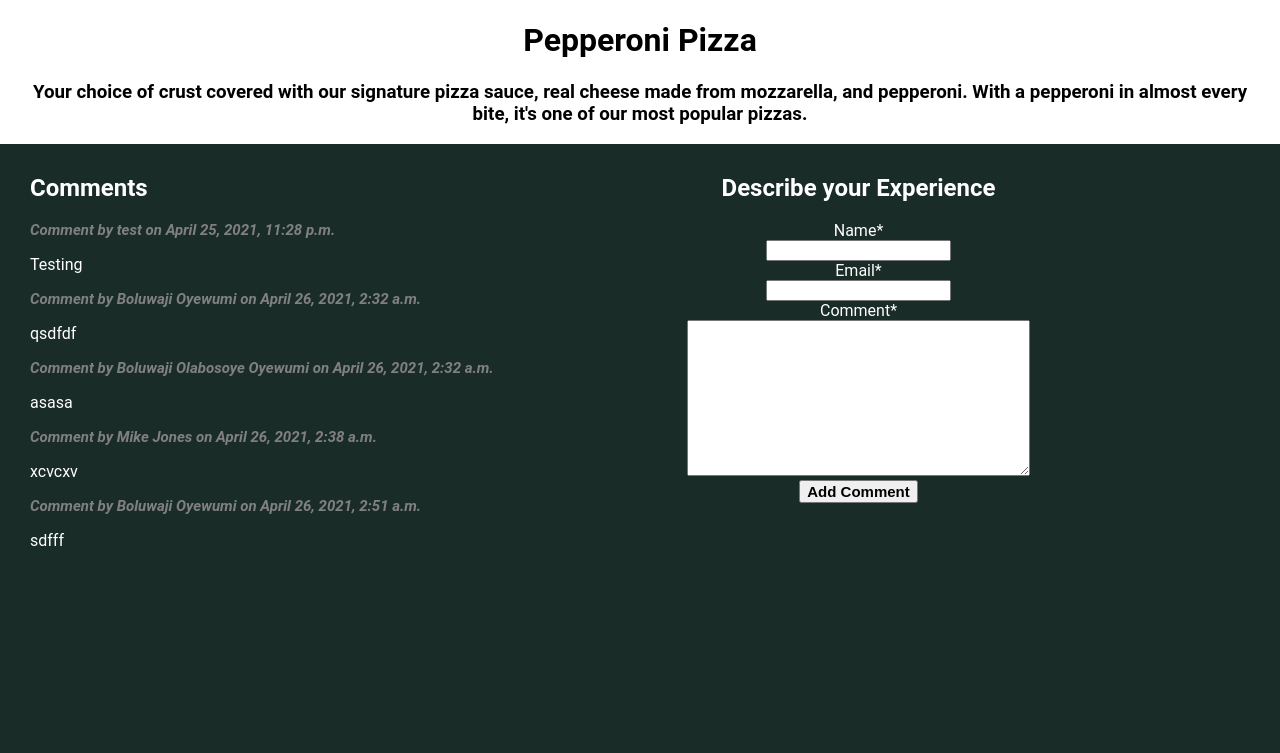
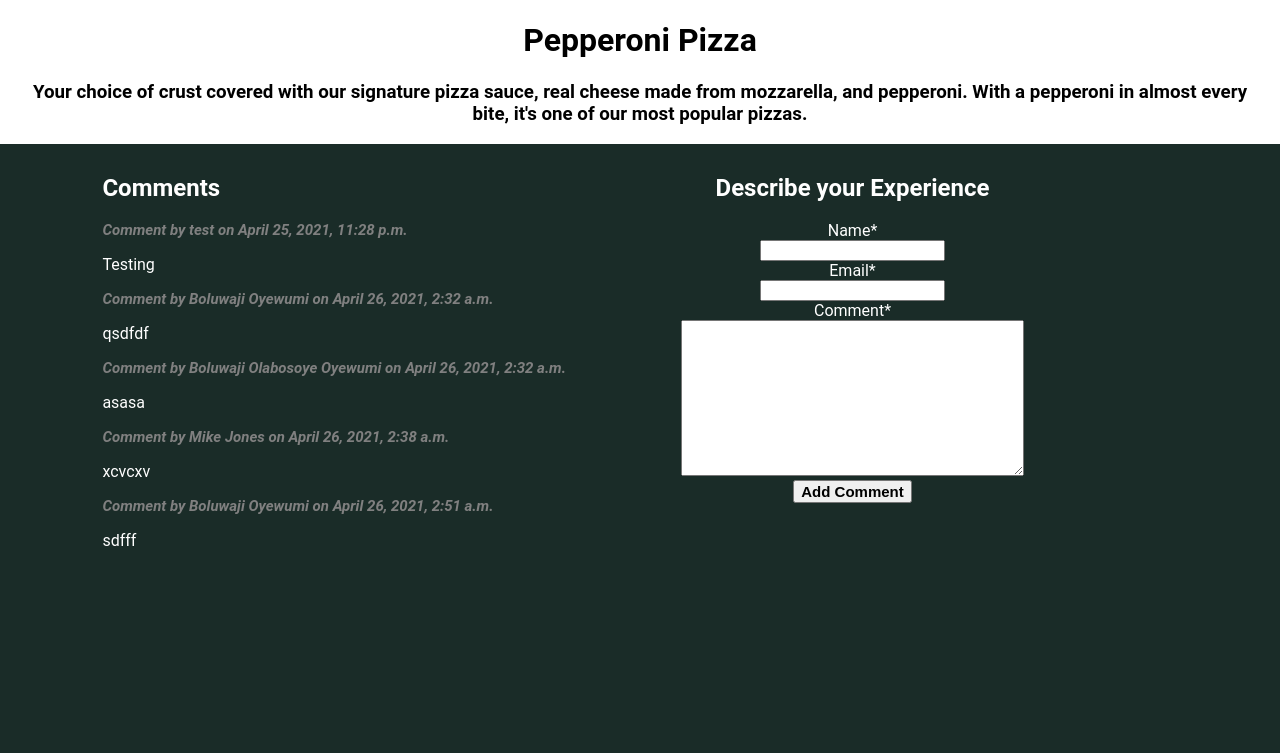
Before and after one commit to boluwaji11/Pizzeria, a Django app: page /pizzas/1 in a window 1280 px wide. Shown: the part 374-1127 px from the top of the page. Run offline with Django 3.2, Linux system fonts and the light colour scheme; data comes from the database, SQL or seed files in the repository; some libraries are stand-ins or nearby versions.

Commit message:
minor styling edits

```diff
--- a/pizzas/templates/pizzas/index.html
+++ b/pizzas/templates/pizzas/index.html
@@ -6,10 +6,10 @@
 <div style="text-align: center;
             padding-top: 50px;
             ">
-    <img src="{% static 'pizza-3007395_1920.jpg'%}" alt="Pizza" style="width:100%; height: 550px;">
+    <img src="{% static 'pizza-3007395_1920.jpg'%}" alt="Pizza" style="width:100%; height: 750px;">
     <div
         style=" position: absolute;
-        top: 50%;
+        top: 40%;
         left: 50%;
         transform: translate(-50%, -50%);
         font-family: Roboto Black, sans-serif;
--- a/pizzas/templates/pizzas/pizza.html
+++ b/pizzas/templates/pizzas/pizza.html
@@ -25,7 +25,7 @@ style="height: 300px; width: 300px; padding-top: 10px;">
 <!-- Display the comments -->
 <div style="background-color: #1a2c28; height: 600px; color: white; padding-top: 10px;">
 
-    <div style="float: left; text-align: left; padding-left: 30px;">
+    <div style="float: left; text-align: left; padding-left: 8%;">
     <h2>Comments</h2>
     {% for comment in comments %}
       <p style="font-weight:bold; font-size: 15px; font-style: italic; color: grey;">
@@ -48,7 +48,7 @@ style="height: 300px; width: 300px; padding-top: 10px;">
     {% endif %}
 
 <!-- Comment form  -->
-    <div style="float: right; padding-right: 250px;">
+    <div style="float: right; padding-right: 20%;">
     {% load crispy_forms_tags %}
         <h2>Describe your Experience</h2>
         <form action="{% url 'pizzas:pizza' pizza.id %}" method="post">
```
